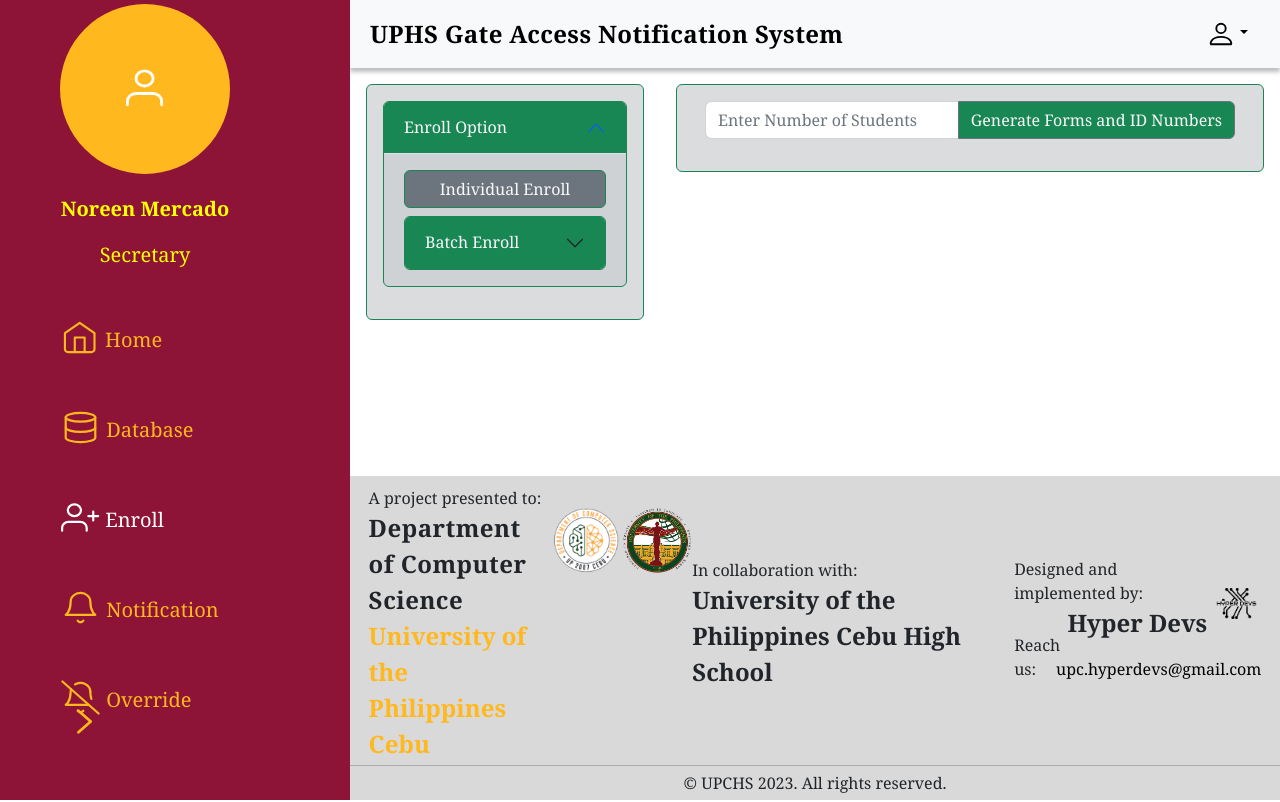
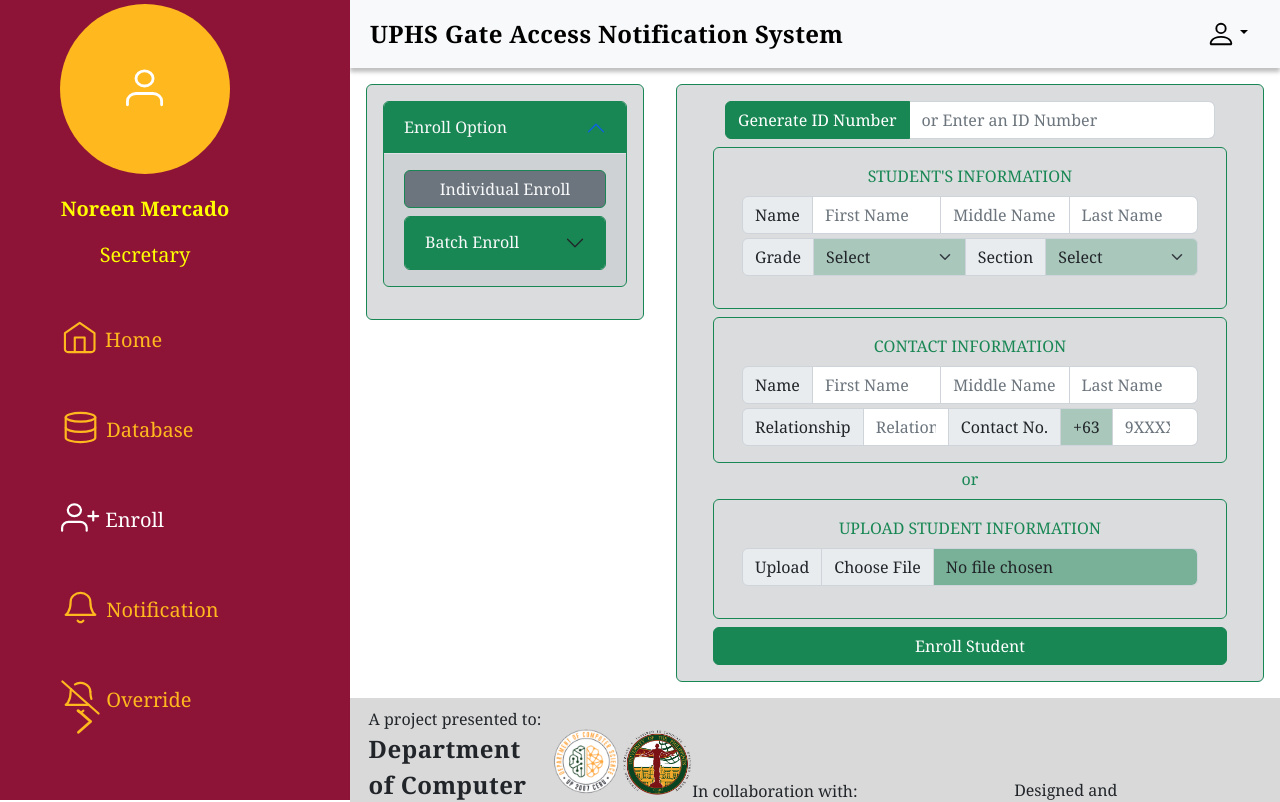
Before and after one commit to Hyper-Devs/Hyper-Devs, a React (Create React App) app in the folder client/: page /enroll in a window 1280 px wide. Shown: the top 802 px of the page. Built offline with nearby package versions, Linux system fonts and the light colour scheme.

Commit message:
minor change

```diff
--- a/client/src/Pages/Enroll/Enroll.jsx
+++ b/client/src/Pages/Enroll/Enroll.jsx
@@ -13,7 +13,7 @@
 import "bootstrap/dist/css/bootstrap.min.css";
 import "bootstrap/dist/js/bootstrap.min.js";
 function Enroll(){
-    const [active, setActive] = useState('enrollBSNSR');
+    const [active, setActive] = useState('enrollIR');
 
     const handleButtonClick = (buttonId) => {
       setActive(buttonId)
```
